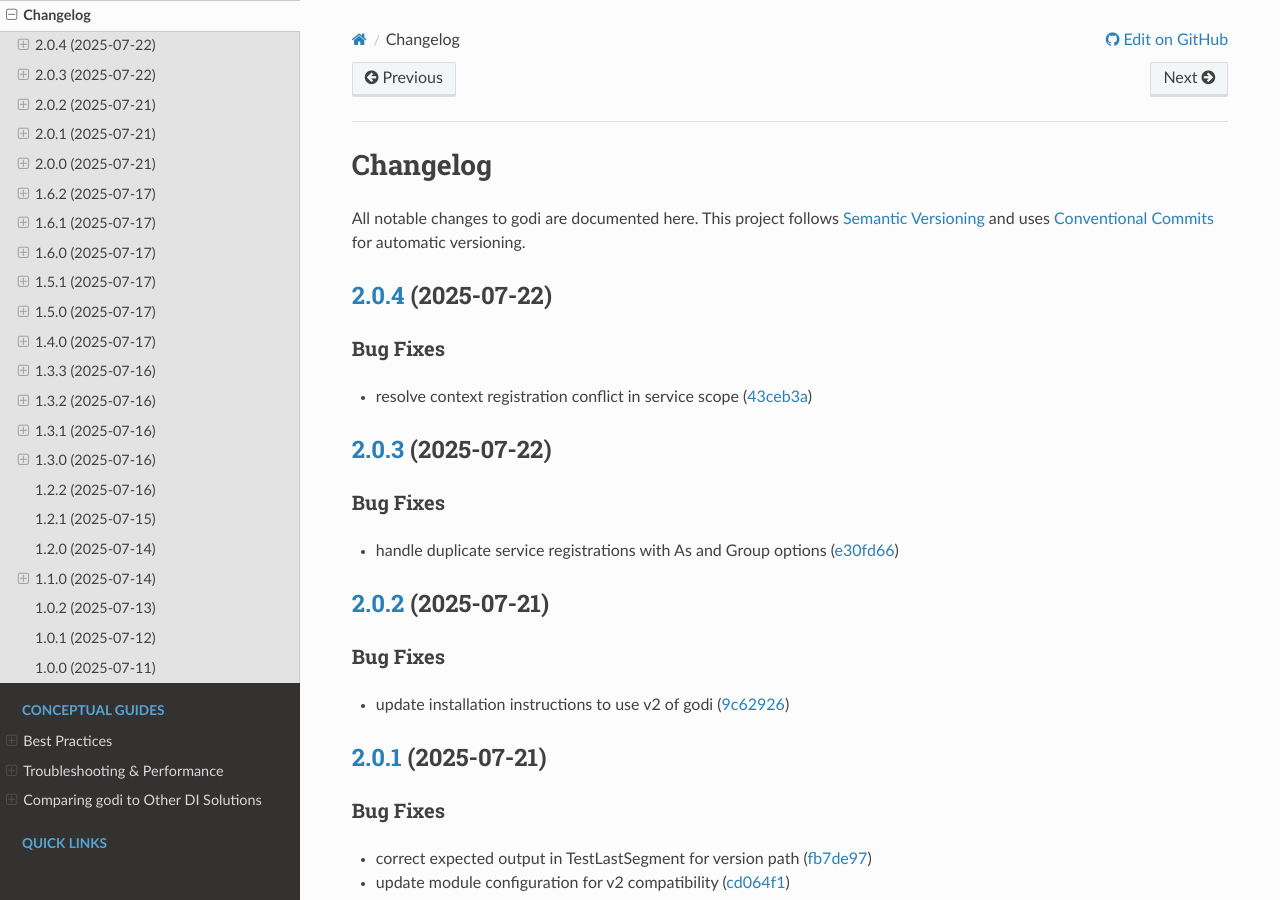
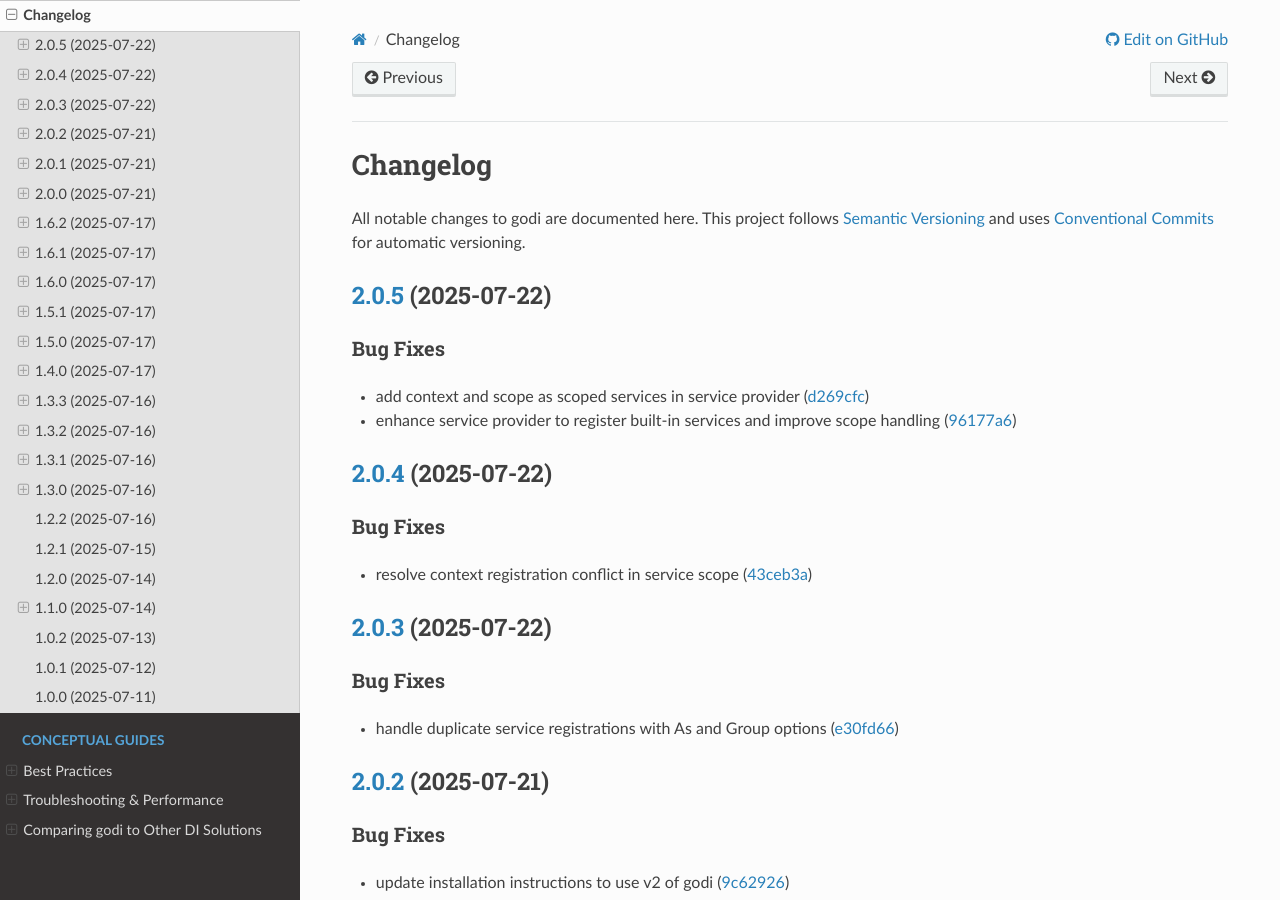
Before and after one commit to junioryono/godi, a Sphinx documentation site: the page built from docs/reference/changelog.md, in a window 1280 px wide and 900 px high. Built offline with Sphinx 7.4.7 and the Read the Docs theme 3.1.0, drawn with Linux system fonts in a browser that asks for light colours; pages that are not in the unit, such as notebooks, are missing from menus.

Commit message:
chore(release): v2.0.5 [skip ci]
- Update changelog
- Bump version

```diff
--- a/docs/reference/changelog.md
+++ b/docs/reference/changelog.md
@@ -1,6 +1,14 @@
 # Changelog
 
 All notable changes to godi are documented here. This project follows [Semantic Versioning](https://semver.org/) and uses [Conventional Commits](https://www.conventionalcommits.org/) for automatic versioning.
+
+## [2.0.5](https://github.com/junioryono/godi/compare/v2.0.4...v2.0.5) (2025-07-22)
+
+
+### Bug Fixes
+
+* add context and scope as scoped services in service provider ([d269cfc](https://github.com/junioryono/godi/commit/d269cfc30afc642be7e7a8942417d2220790374e))
+* enhance service provider to register built-in services and improve scope handling ([96177a6](https://github.com/junioryono/godi/commit/96177a649f0589d31e9f355f96488fd451cb71ca))
 
 ## [2.0.4](https://github.com/junioryono/godi/compare/v2.0.3...v2.0.4) (2025-07-22)
 
```
